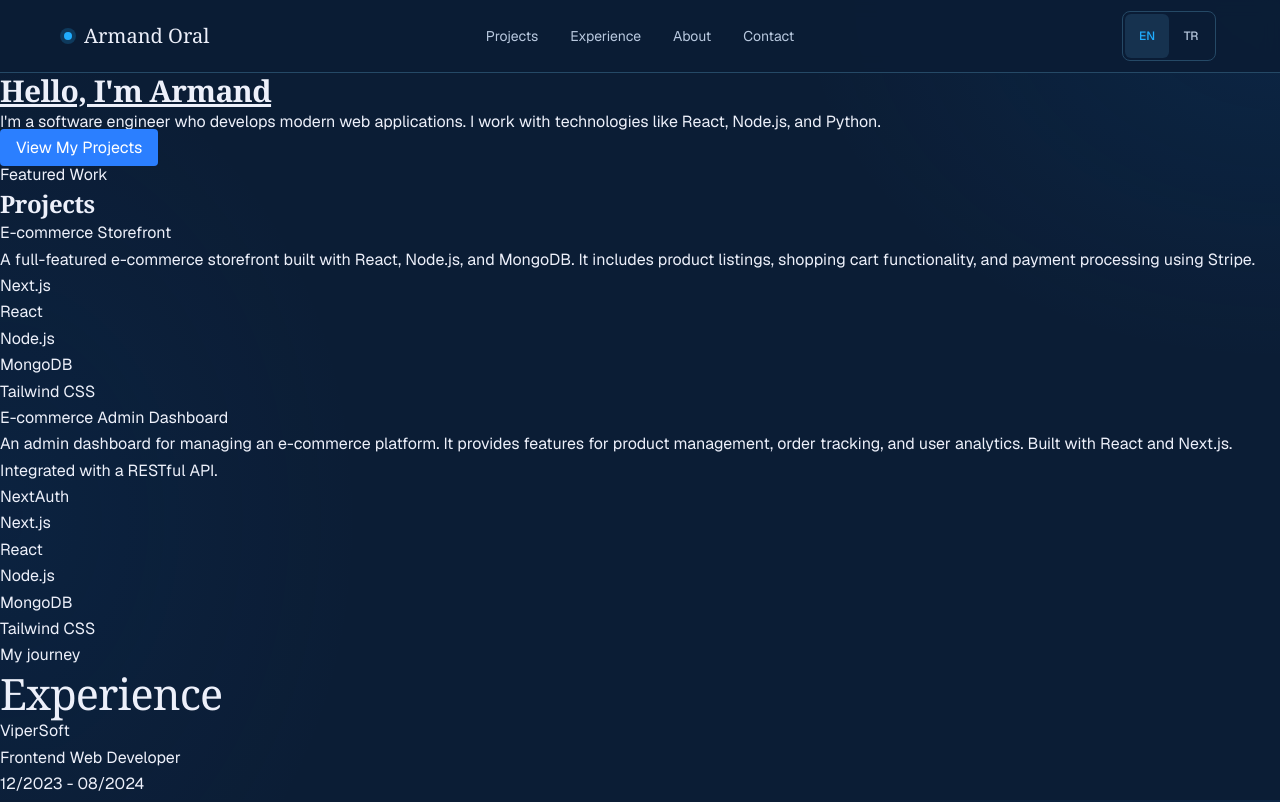
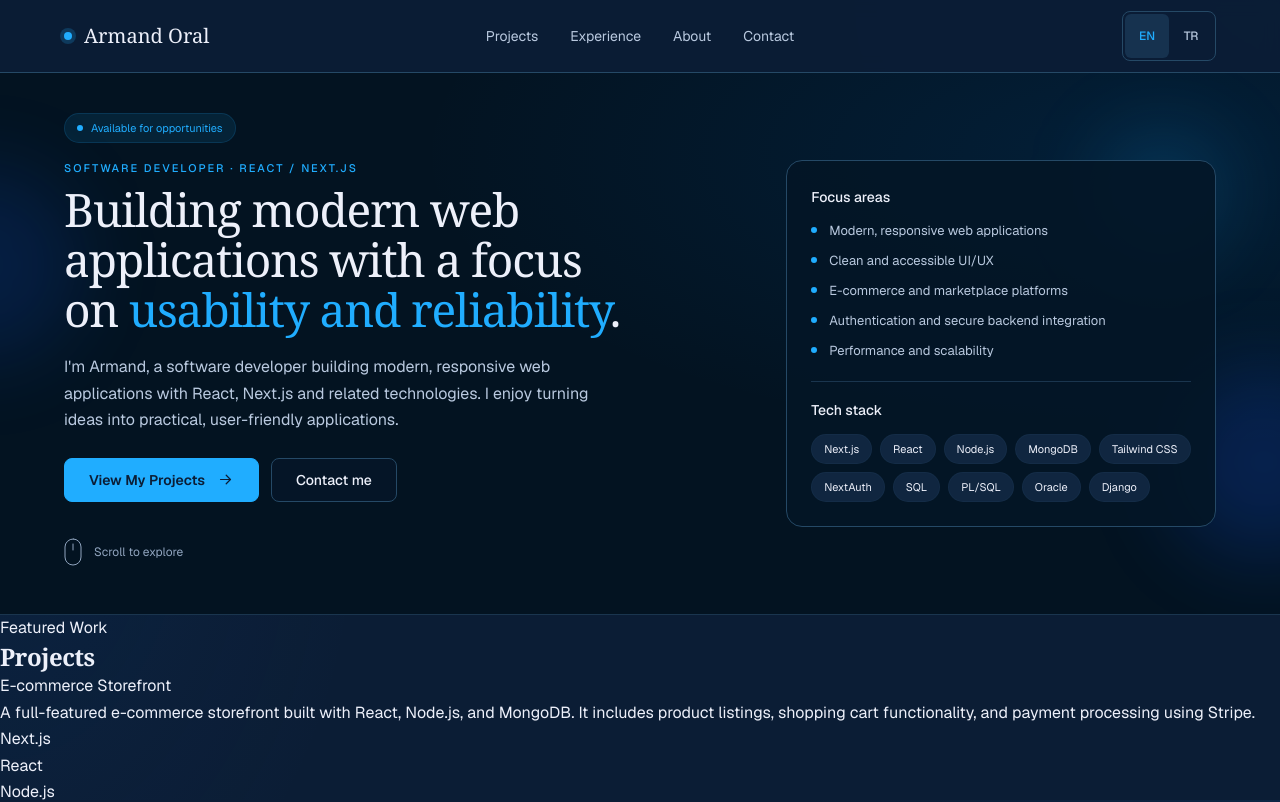
Before and after one commit to Armand2312/portfolio, a Next.js app: page /en in a window 1280 px wide. Shown: the top 802 px of the page. Built offline with nearby package versions, Linux system fonts and the light colour scheme.

Commit message:
feat: hero section initial styling

```diff
--- a/components/layout/NavBar.jsx
+++ b/components/layout/NavBar.jsx
@@ -2,6 +2,7 @@
 
 import Link from "next/link";
 import { useId, useRef, useState } from "react";
+import { flushSync } from "react-dom";
 
 export default function NavBar({ locale, dictionary }) {
     const [isOpen, setIsOpen] = useState(false);
@@ -12,6 +13,11 @@ export default function NavBar({ locale, dictionary }) {
 
     function closeMenu() {
         setIsOpen(false);
+    }
+
+    function handleSectionClick() {
+        // Collapse the sticky header before the browser calculates the anchor position.
+        flushSync(closeMenu);
     }
 
     function handleKeyDown(event) {
@@ -38,9 +44,9 @@ export default function NavBar({ locale, dictionary }) {
                 <ul id={menuId} className={`${isOpen ? "flex" : "hidden"} order-last w-full flex-col gap-1 border-t border-divider py-3 lg:order-none lg:flex lg:w-auto lg:flex-row lg:gap-6 lg:border-0 lg:py-0`}>
                     {sections.map((section) => (
                         <li key={section}>
-                            <Link href={`/${locale}#${section}`} onClick={closeMenu} className="flex min-h-11 items-center rounded-md px-3 text-sm text-secondary motion-safe:transition-colors hover:bg-surface hover:text-accent lg:px-1 lg:hover:bg-transparent">
+                            <a href={`/${locale}#${section}`} onClick={handleSectionClick} className="flex min-h-11 items-center rounded-md px-3 text-sm text-secondary motion-safe:transition-colors hover:bg-surface hover:text-accent lg:px-1 lg:hover:bg-transparent">
                                 {dictionary.nav[section]}
-                            </Link>
+                            </a>
                         </li>
                     ))}
                 </ul>
--- a/components/sections/Hero.jsx
+++ b/components/sections/Hero.jsx
@@ -1,13 +1,78 @@
+import { projects } from "@/data/projects";
+import { experiences } from "@/data/experiences";
+
+const technologies = [...new Set(
+    [...projects, ...experiences].flatMap((item) => item.technologies)
+)];
+
 export default function Hero({ dictionary }) {
+    const content = dictionary.hero;
+
     return (
-        <section id="hero" className="hero">
-            <h1 className="text-3xl font-bold underline">
-                {dictionary.hero.greeting}
-            </h1>
-            <p>{dictionary.hero.description}</p>
-            <a href="#projects" className="bg-blue-500 text-white px-4 py-2 rounded hover:bg-blue-600">
-                {dictionary.hero.viewProject}
-            </a>
+        <section id="hero" aria-labelledby="hero-heading" className="hero relative isolate overflow-hidden border-b border-divider bg-[#031321]">
+            <div aria-hidden="true" className="pointer-events-none absolute inset-0 -z-10 bg-[radial-gradient(ellipse_at_90%_15%,rgb(0_118_220_/_0.12),transparent_45%)]" />
+            <div aria-hidden="true" className="pointer-events-none absolute -left-28 top-24 -z-10 size-48 rounded-full bg-blue-600/15 blur-2xl" />
+            <div aria-hidden="true" className="pointer-events-none absolute -right-20 bottom-14 -z-10 size-48 rounded-full bg-blue-600/20 blur-2xl" />
+
+            <div className="portfolio-container grid min-w-0 gap-x-14 gap-y-8 py-8 sm:py-10 lg:grid-cols-[minmax(0,1.55fr)_minmax(0,1fr)] lg:items-center lg:py-10">
+                <div className="min-w-0">
+                    <p className="mb-4 inline-flex items-center gap-2 rounded-full border border-accent/15 bg-accent/10 px-3 py-1 text-[0.6875rem] leading-5 text-accent">
+                        <span aria-hidden="true" className="size-1.5 rounded-full bg-accent" />
+                        {content.availability}
+                    </p>
+                    <p className="mb-2 text-[0.6875rem] font-medium tracking-[0.18em] text-accent uppercase">
+                        {content.developerLabel}
+                    </p>
+                    <h1 id="hero-heading" className="max-w-[38rem] font-serif text-[clamp(2rem,3.6vw,3rem)] leading-[1.08] font-normal tracking-tight text-foreground">
+                        {content.headline}{" "}
+                        <span className="text-accent">{content.headlineAccent}</span>{content.headlineEnding}
+                    </h1>
+                    <p className="mt-5 max-w-[34rem] text-sm leading-[1.65] text-secondary sm:text-base">
+                        {content.description}
+                    </p>
+                    <div className="mt-6 flex flex-col gap-2 sm:flex-row sm:flex-wrap sm:gap-3">
+                        <a href="#projects" className="inline-flex min-h-11 items-center justify-center gap-3 rounded-lg border border-accent bg-accent px-6 py-2.5 text-center text-sm font-semibold text-background motion-safe:transition-colors hover:border-accent-hover hover:bg-accent-hover">
+                            {content.viewProject}
+                            <svg aria-hidden="true" width="17" height="17" viewBox="0 0 24 24" fill="none" stroke="currentColor" strokeWidth="1.75" strokeLinecap="round" strokeLinejoin="round" className="shrink-0">
+                                <path d="M5 12h14m-6-6 6 6-6 6" />
+                            </svg>
+                        </a>
+                        <a href="#contact" className="inline-flex min-h-11 items-center justify-center rounded-lg border border-border bg-background/30 px-6 py-2.5 text-center text-sm font-medium text-foreground motion-safe:transition-colors hover:border-accent hover:bg-surface hover:text-accent">
+                            {content.contact}
+                        </a>
+                    </div>
+                    <a href="#projects" className="mt-7 inline-flex min-h-11 items-center gap-3 rounded-sm text-xs text-muted motion-safe:transition-colors hover:text-accent">
+                        <svg aria-hidden="true" width="18" height="28" viewBox="0 0 18 28" fill="none" stroke="currentColor" strokeLinecap="round">
+                            <rect x="1" y="1" width="16" height="26" rx="8" />
+                            <path d="M9 6v6" />
+                        </svg>
+                        {content.scroll}
+                    </a>
+                </div>
+
+                <div className="relative min-w-0 rounded-2xl border border-border bg-[#041626]/90 p-5 sm:p-6">
+                    <div aria-hidden="true" className="pointer-events-none absolute -right-3 -top-8 -z-10 size-32 rounded-full bg-accent/15 blur-2xl" />
+                    <h2 id="hero-focus-heading" className="font-sans text-sm leading-6 font-medium tracking-normal">{content.focusTitle}</h2>
+                    <ul aria-labelledby="hero-focus-heading" className="mt-3 space-y-2.5">
+                        {content.focusAreas.map((area) => (
+                            <li key={area} className="flex items-start gap-3 text-[0.8125rem] leading-5 text-secondary">
+                                <span aria-hidden="true" className="mt-1.5 size-1.5 shrink-0 rounded-full bg-accent" />
+                                {area}
+                            </li>
+                        ))}
+                    </ul>
+                    <div className="mt-5 border-t border-divider pt-4">
+                        <h2 id="hero-stack-heading" className="font-sans text-sm leading-6 font-medium tracking-normal">{content.stackTitle}</h2>
+                        <ul aria-labelledby="hero-stack-heading" className="mt-3 flex flex-wrap gap-2">
+                            {technologies.map((technology) => (
+                                <li key={technology} className="rounded-full border border-border/20 bg-surface px-3 py-1 text-[0.6875rem] leading-5 text-foreground">
+                                    {technology}
+                                </li>
+                            ))}
+                        </ul>
+                    </div>
+                </div>
+            </div>
         </section>
     );
 }
--- a/dictionaries/en.json
+++ b/dictionaries/en.json
@@ -5,8 +5,24 @@
     },
     "hero": {
         "greeting": "Hello, I'm Armand",
-        "description": "I'm a software engineer who develops modern web applications. I work with technologies like React, Node.js, and Python.",
-        "viewProject": "View My Projects"
+        "description": "I'm Armand, a software developer building modern, responsive web applications with React, Next.js and related technologies. I enjoy turning ideas into practical, user-friendly applications.",
+        "viewProject": "View My Projects",
+        "availability": "Available for opportunities",
+        "developerLabel": "Software developer · React / Next.js",
+        "headline": "Building modern web applications with a focus on",
+        "headlineAccent": "usability and reliability",
+        "headlineEnding": ".",
+        "contact": "Contact me",
+        "scroll": "Scroll to explore",
+        "focusTitle": "Focus areas",
+        "focusAreas": [
+            "Modern, responsive web applications",
+            "Clean and accessible UI/UX",
+            "E-commerce and marketplace platforms",
+            "Authentication and secure backend integration",
+            "Performance and scalability"
+        ],
+        "stackTitle": "Tech stack"
     },
     "nav": {
         "projects": "Projects",
--- a/dictionaries/tr.json
+++ b/dictionaries/tr.json
@@ -5,8 +5,24 @@
     },
     "hero": {
         "greeting": "Merhaba, ben Armand",
-        "description": "Modern web uygulamaları geliştiren bir yazılım mühendisiyim. React, Node.js ve Python gibi teknolojilerle çalışıyorum.",
-        "viewProject": "Projelerimi Görüntüle"
+        "description": "Ben Armand. React, Next.js ve ilgili teknolojilerle modern, duyarlı web uygulamaları geliştiren bir yazılım geliştiriciyim. Fikirleri kullanışlı, kullanıcı dostu uygulamalara dönüştürmekten keyif alıyorum.",
+        "viewProject": "Projelerimi Görüntüle",
+        "availability": "Yeni fırsatlara açığım",
+        "developerLabel": "Yazılım geliştirici · React / Next.js",
+        "headline": "Modern web uygulamaları geliştirirken",
+        "headlineAccent": "kullanılabilirliğe ve güvenilirliğe",
+        "headlineEnding": " odaklanıyorum.",
+        "contact": "İletişime geç",
+        "scroll": "Keşfetmek için kaydır",
+        "focusTitle": "Odak alanları",
+        "focusAreas": [
+            "Modern, duyarlı web uygulamaları",
+            "Sade ve erişilebilir kullanıcı arayüzleri ve deneyimleri",
+            "E-ticaret ve pazaryeri platformları",
+            "Kimlik doğrulama ve güvenli backend entegrasyonu",
+            "Performans ve ölçeklenebilirlik"
+        ],
+        "stackTitle": "Kullandığım teknolojiler"
     },
     "nav": {
         "projects": "Projeler",
```
